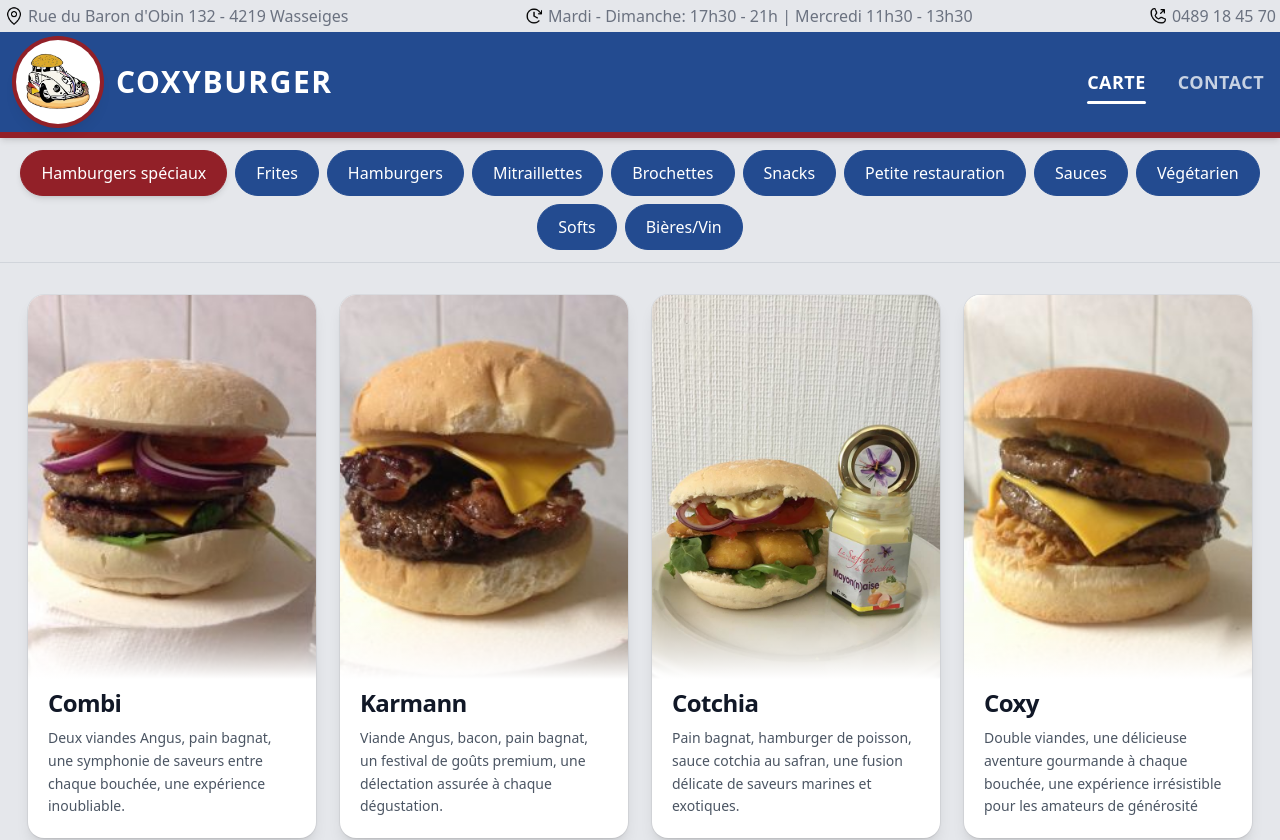
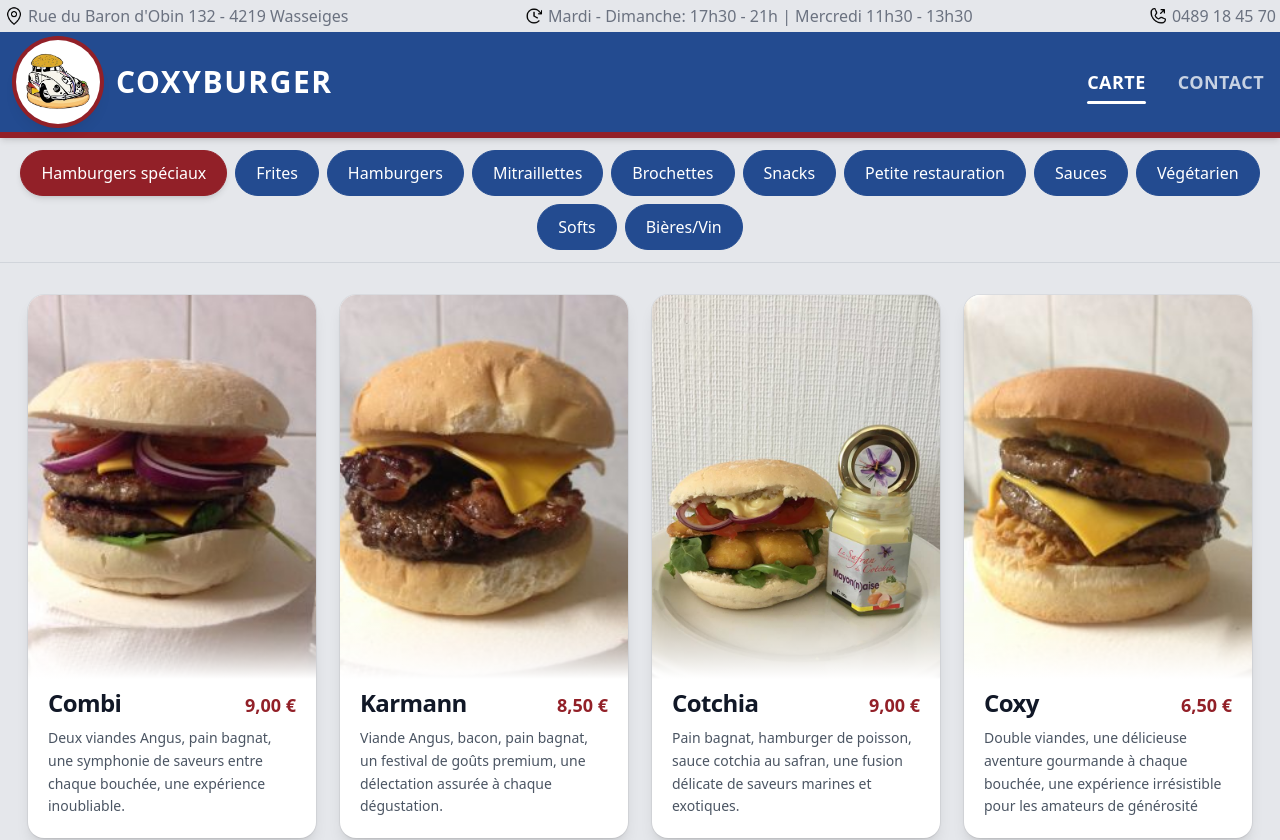
Before and after one commit to KaZzy12/coxyburger-vite, a Vue app: page /carte/hamburgers-speciaux in a window 1280 px wide. Shown: the top 840 px of the page. Built offline with nearby package versions, Linux system fonts and the light colour scheme.

Commit message:
add price in burger card

```diff
--- a/src/components/BurgerCard.vue
+++ b/src/components/BurgerCard.vue
@@ -1,4 +1,6 @@
 <script setup>
+import { formatPrice } from '../shared/format-price';
+
 defineProps({
   burger: {
     type: Object,
@@ -24,10 +26,16 @@
     </div>
 
     <div class="relative px-5 pb-5 pt-2">
-      <div>
-        <h3 class="mb-2 text-2xl font-bold tracking-tight text-gray-900">
+      <div class="mb-2 flex items-baseline justify-between gap-2">
+        <h3 class="text-2xl font-bold tracking-tight text-gray-900">
           {{ burger.name }}
         </h3>
+        <span
+          v-if="burger.price != null"
+          class="whitespace-nowrap text-lg font-bold text-burgundy"
+        >
+          {{ formatPrice(burger.price) }}
+        </span>
       </div>
       <p class="text-sm leading-relaxed text-gray-600">
         {{ burger.description }}
--- a/src/components/menu/MenuItemList.vue
+++ b/src/components/menu/MenuItemList.vue
@@ -23,10 +23,7 @@
 </template>
 
 <script>
-const priceFormatter = new Intl.NumberFormat('fr-BE', {
-  style: 'currency',
-  currency: 'EUR',
-});
+import { formatPrice } from '../../shared/format-price';
 
 export default {
   name: 'MenuItemList',
@@ -42,9 +39,7 @@
     },
   },
   methods: {
-    formatPrice(price) {
-      return priceFormatter.format(price);
-    },
+    formatPrice,
   },
 };
 </script>
--- /dev/null
+++ b/src/shared/format-price.js
@@ -0,0 +1,8 @@
+const priceFormatter = new Intl.NumberFormat('fr-BE', {
+  style: 'currency',
+  currency: 'EUR',
+});
+
+export function formatPrice(price) {
+  return priceFormatter.format(price);
+}
```
